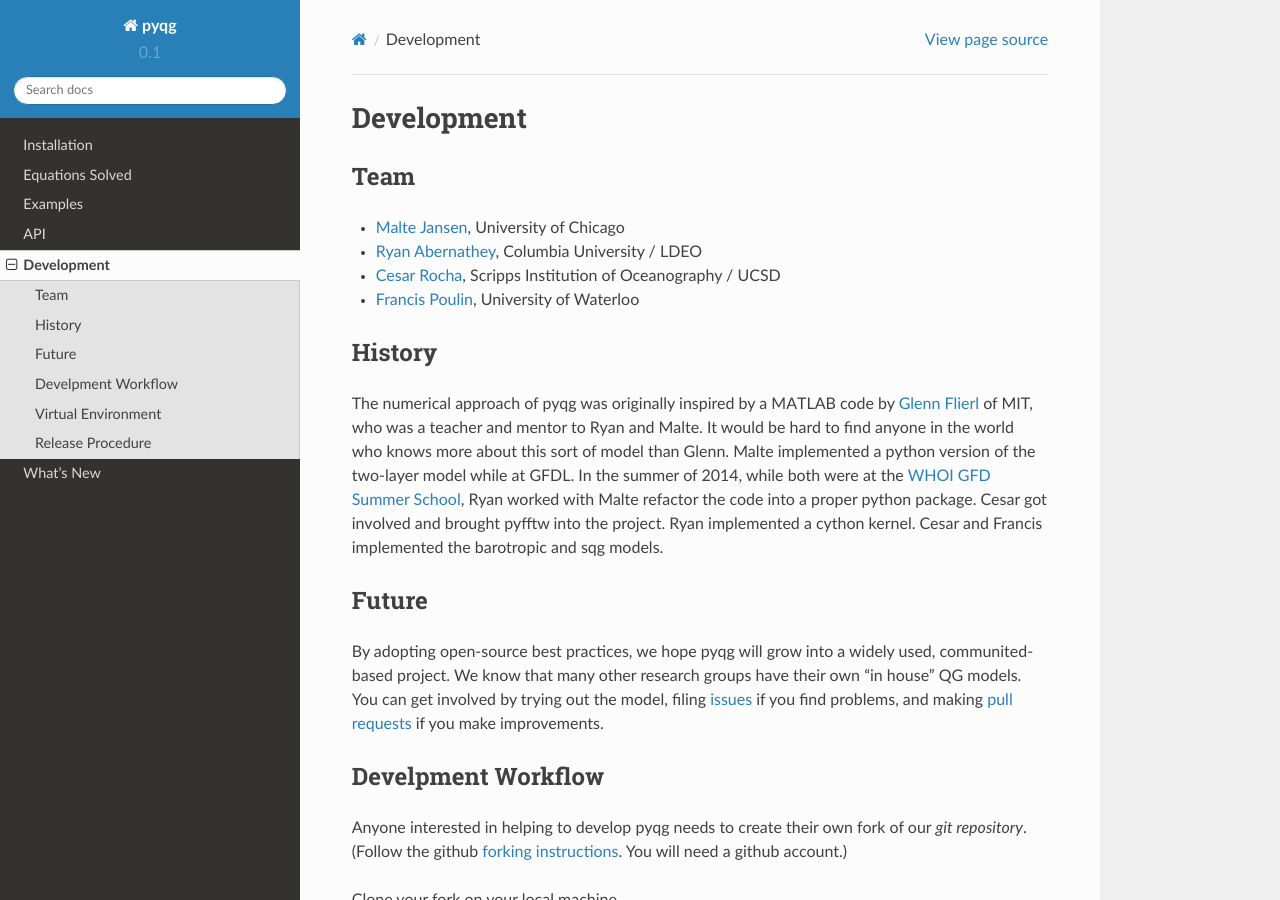
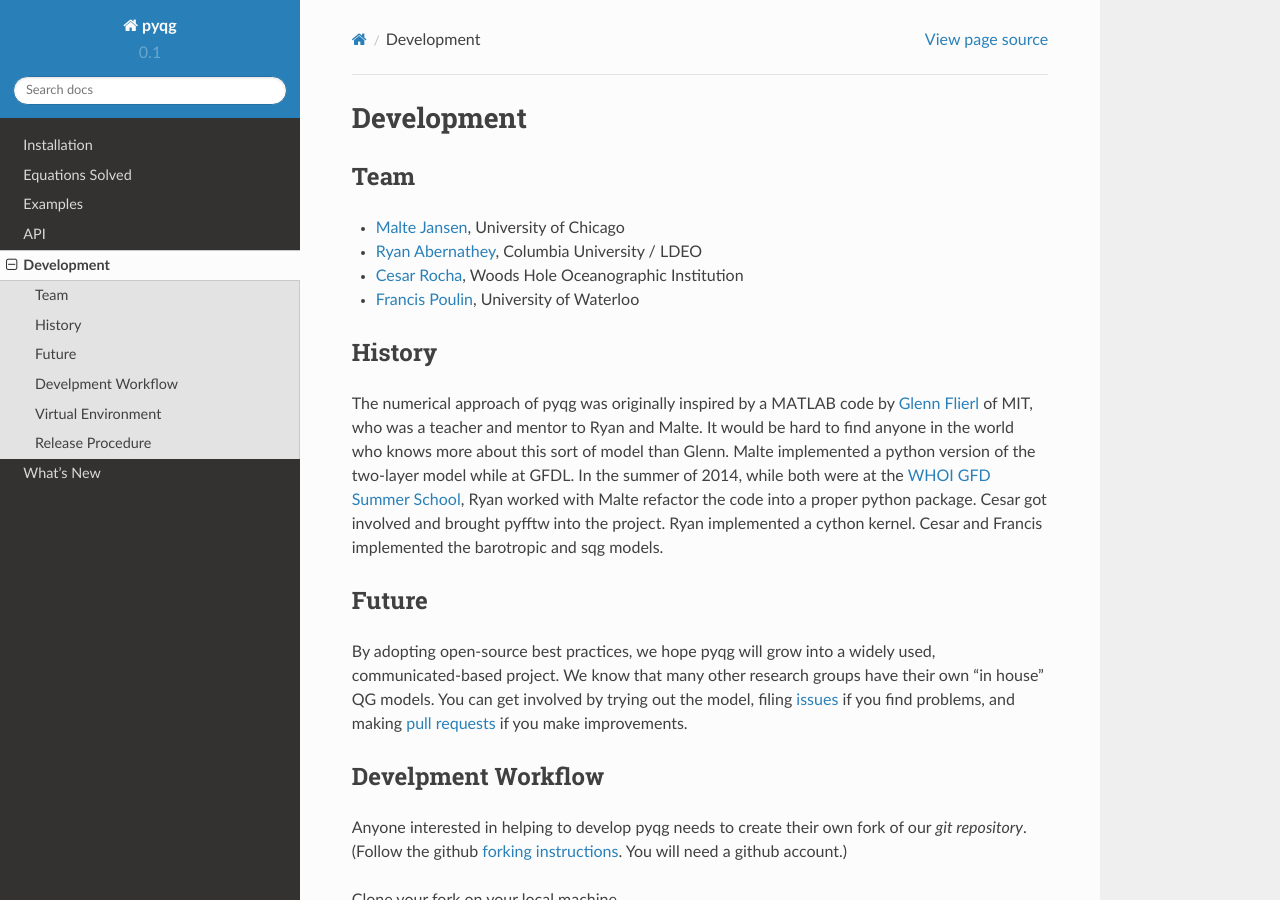
Before and after one commit to pyqg/pyqg, a Sphinx documentation site: the page built from docs/development.rst, in a window 1280 px wide and 900 px high. Built offline with Sphinx 7.4.7 and the Read the Docs theme 2.0.0, drawn with Linux system fonts in a browser that asks for light colours.

Commit message:
fixes affiliations and website urls

```diff
--- a/docs/development.rst
+++ b/docs/development.rst
@@ -8,13 +8,13 @@ Team
 
 - `Ryan Abernathey`_, Columbia University / LDEO
 
-- `Cesar Rocha`_, Scripps Institution of Oceanography / UCSD
+- `Cesar Rocha`_, Woods Hole Oceanographic Institution
 
 - `Francis Poulin`_, University of Waterloo
 
 .. _Malte Jansen: http://geosci.uchicago.edu/people/malte-jansen/
-.. _Ryan Abernathey: http://ryan.actualscience.net
-.. _Cesar Rocha: http://crocha700.github.io/
+.. _Ryan Abernathey: http://rabernat.github.io
+.. _Cesar Rocha: http://https://www.cbrocha.com
 .. _Francis Poulin: https://uwaterloo.ca/poulin-research-group/
 
 History
@@ -31,13 +31,13 @@ implemented a cython kernel. Cesar and Francis implemented the barotropic and
 sqg models.
 
 .. _WHOI GFD Summer School: https://www.whoi.edu/gfd/
-.. _Glenn Flierl: http://eaps-www.mit.edu/paoc/people/glenn-r-flierl
+.. _Glenn Flierl: https://eapsweb.mit.edu/people/grflierl
 
 Future
 ======
 
 By adopting open-source best practices, we hope pyqg will grow into a widely
-used, communited-based project. We know that many other research groups have
+used, communicated-based project. We know that many other research groups have
 their own "in house" QG models. You can get involved by trying out the model,
 filing issues_ if you find problems, and making `pull requests`_ if you make
 improvements.
--- a/docs/index.rst
+++ b/docs/index.rst
@@ -11,7 +11,7 @@ pyqg: Python Quasigeostrophic Model
 
 pyqg is a python solver for quasigeostrophic systems. Quasigeostophic
 equations are an approximation to the full fluid equations of motion in
-the limit of strong rotation and stratitifcation and are most applicable
+the limit of strong rotation and stratification and are most applicable
 to geophysical fluid dynamics problems.
 
 Students and researchers in ocean and atmospheric dynamics are the intended
```
